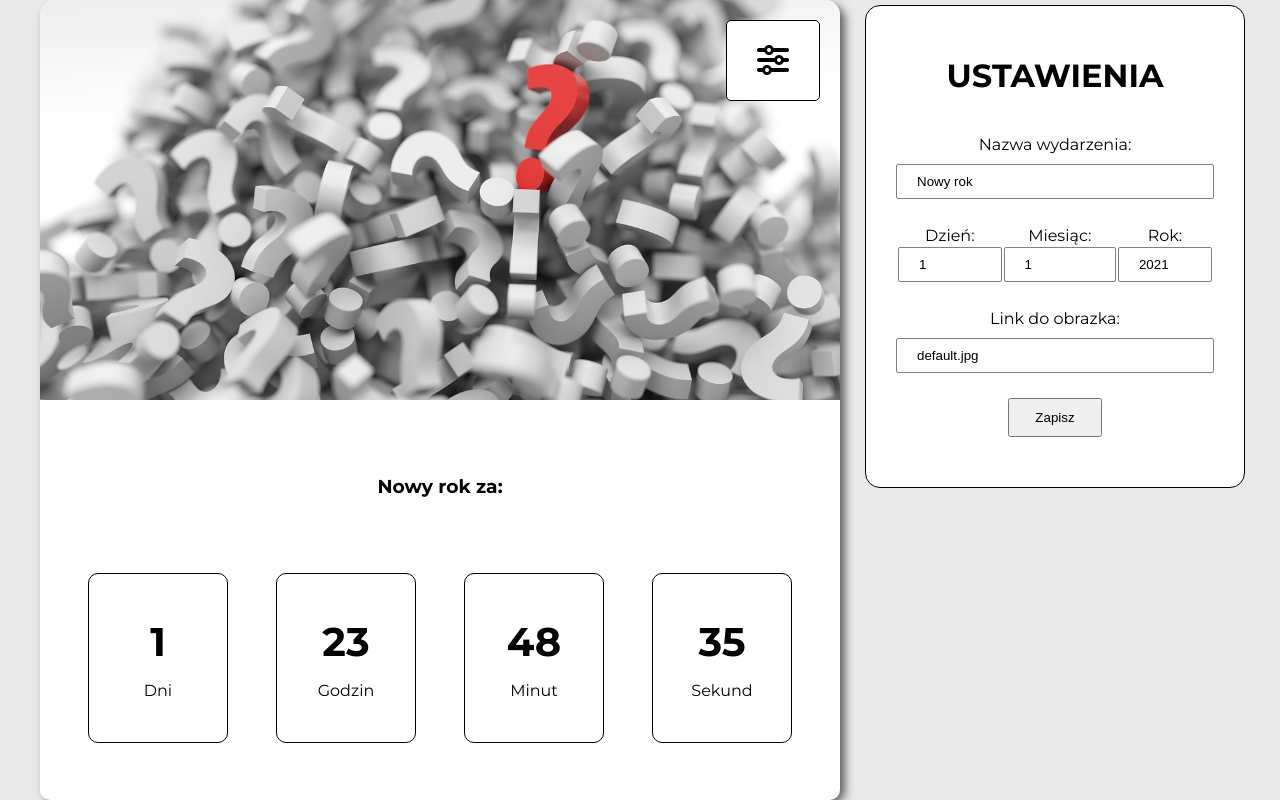
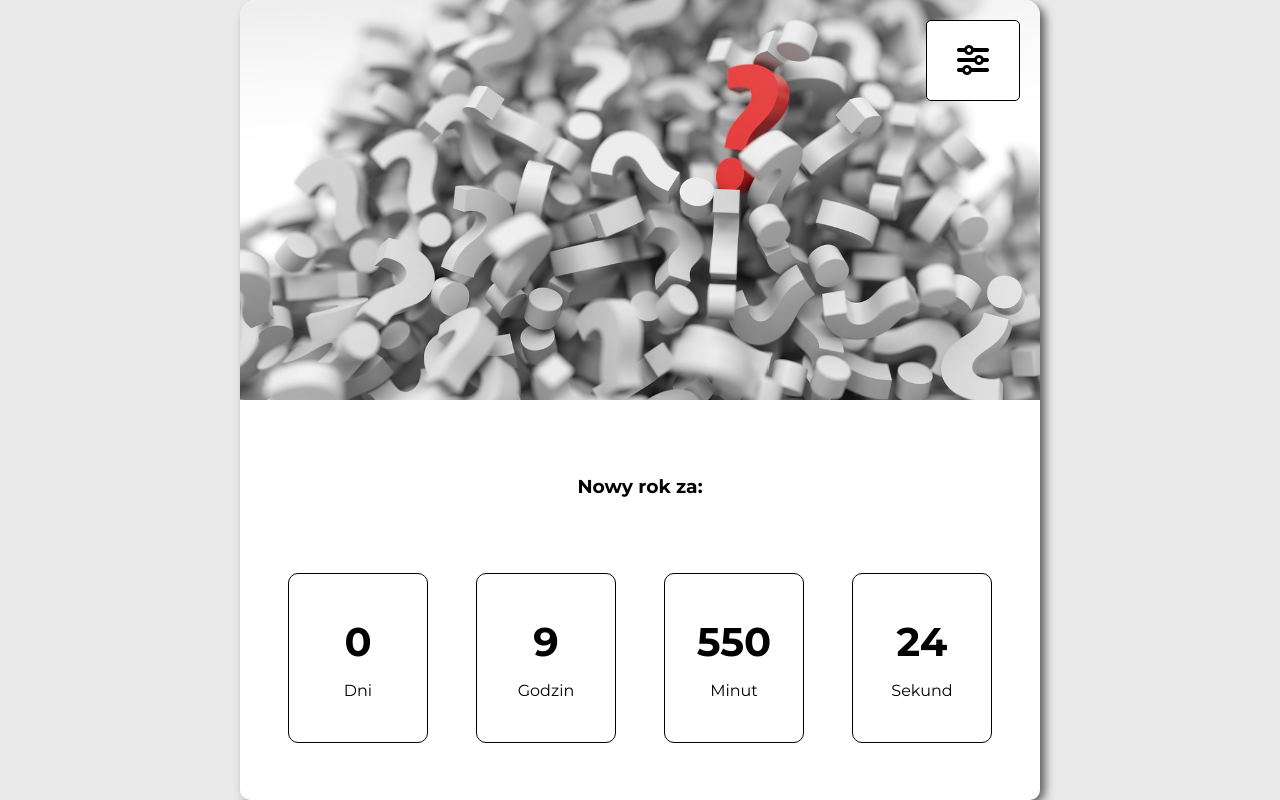
Before and after one commit to Szafinho89/TimeCounter, a plain HTML site: page index.html in a window 1280 px wide. Drawn offline with Linux system fonts and the light colour scheme.

Commit message:
main solution with modulo

```diff
--- a/index.html
+++ b/index.html
@@ -17,7 +17,7 @@
 
     <div class="counter-app">
 
-        <div class="settings active">
+        <div class="settings">
             <h1>ustawienia</h1>
             <label for="event-name">Nazwa wydarzenia:</label>
             <input type="text" id="event-name" value="Nowy rok">
@@ -29,9 +29,9 @@
                     <td><label for="event-year">Rok:</label></td>
                 </tr>
                 <tr>
-                    <td><input type="number" id="event-day" value="1" maxlength="2"></td>
-                    <td><input type="number" id="event-month" value="1" maxlength="2"></td>
-                    <td><input type="number" id="event-year" value="2021" maxlength="4"></td>
+                    <td><input type="number" id="event-day" value="11" maxlength="2"></td>
+                    <td><input type="number" id="event-month" value="11" maxlength="2"></td>
+                    <td><input type="number" id="event-year" value="2022" maxlength="4"></td>
                 </tr>
             </table>
 
--- a/script.js
+++ b/script.js
@@ -14,28 +14,71 @@ const minutesCount = document.querySelector('.minutes-count')
 const secondsCount = document.querySelector('.seconds-count')
 
 const saveBtn = document.querySelector('.save')
-const nameInfo = document.querySelector('span')
+const eventSpan = document.querySelector('span')
+let usersTime;
 
-let usersTime
+// const checkForm = () => {
+//     if (eventName.value === '' || eventDay.value === '' || eventMonth.value === '' || eventYear.value === '' || eventImg.value === '') {
+//         alert('Wypełnij poprawnie wszystkie pola!')
+//     }
+//     else {
+//         appUpdate()
+//     }
+// }
 
-const checkForm = () => {
-    if (eventName.value === '' || eventDay.value === '' || eventMonth.value === '' || eventYear.value === '' || eventImg.value === '') {
-        alert('Wypełnij poprawnie wszystkie pola!')
-    }
-    else {
-        // .image-section {
-        // background-image: url('default.jpg');
-        imageSection.style.backgroundImage = `url(${eventImg.value})`
-        nameInfo.textContent = eventName.value
-        showSettingsPanel()
-    }
+const setTime = () => {
+    const currentTime = new Date()
+    const result = usersTime - currentTime
+
+    const days = Math.floor(result / 1000 / 60 / 60 / 24)
+    console.log(days);
+    const hours = Math.floor((result / 1000 / 60 / 60) % 24)
+    console.log(hours);
+    const minutes = Math.floor((result / 1000 / 60) )
+    console.log(minutes);
+    const seconds = Math.floor((result / 1000) % 60)
+    console.log(seconds);
+
+    daysCount.textContent = days
+    hoursCount.textContent = hours
+    minutesCount.textContent = minutes
+    secondsCount.textContent = seconds
+
+    //inna metoda rozwiązania tematu!
+    // const seconds = Math.floor(result / 1000)
+    // const days = hours / 24
+    // const hours = minutes / 60
+    // const minutes = seconds / 60
+
+    // const newDays = days //dni do obliczen
+    // const usersDays = Math.floor(days)  //dni do podstawienia do aplikacji (całkowita)
+
+    // const newHours = (newDays - usersDays) * 24 // godziny do obliczeń
+    // const usersHours = Math.floor(newHours) //godziny do podstawienia do aplikacji
+
+    // const newMinutes = (newHours - usersHours) * 60 // minuty do obliczeń
+    // const usersMinutes = Math.floor(newMinutes) // minuty do podstawienia w aplikacji
+
+    // const newSeconds = (newMinutes - usersMinutes) * 60 // sekundy do obliczeń
+    // const usersSeconds = Math.floor(newSeconds) //seundy do podstawienia w aplikacji
+
+    // daysCount.textContent = usersDays
+    // hoursCount.textContent = usersHours
+    // minutesCount.textContent = usersMinutes
+    // secondsCount.textContent = usersSeconds
 }
 
+const appUpdate = () => {
+    eventSpan.textContent = eventName.value
+    usersTime = new Date(`${eventMonth.value} ${eventDay.value} ${eventYear.value}`)
+    imageSection.style.backgroundImage = `url('${eventImg.value}')`
+    setTime()
+}
 
-// settingsBtn.addEventListener('click', showSettingsPanel)
-saveBtn.addEventListener('click', checkForm)
-
-
+saveBtn.addEventListener('click', appUpdate)
 settingsBtn.addEventListener('click', () => {
     settings.classList.toggle('active')
 })
+
+appUpdate()
+setInterval(setTime, 1000)
--- a/style.css
+++ b/style.css
@@ -11,7 +11,6 @@ body {
     min-height: 100vh;
     font-family: 'Montserrat', sans-serif;
     background-color: rgb(233, 233, 233);
-    margin-left: -400px;
 }
 
 .counter-app {
```
